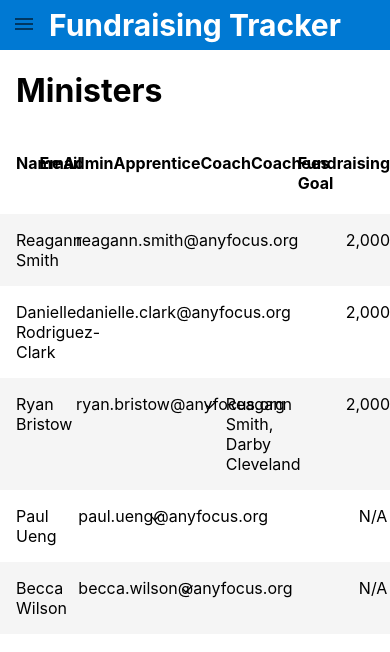
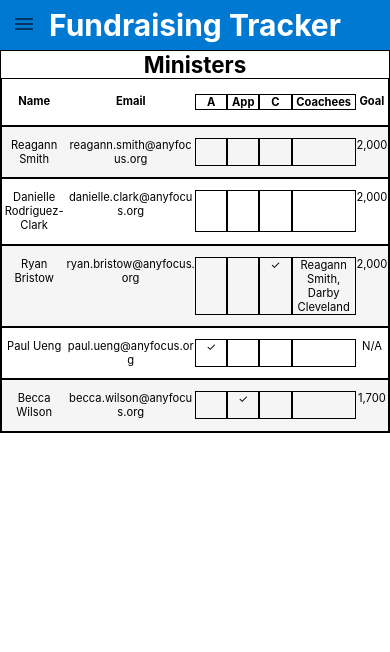
Before and after one commit to matthew-r-clark/drm, a Next.js app: page /ministers in a window 390 px wide. Shown: the top 652 px of the page. Built offline with nearby package versions, Linux system fonts and the light colour scheme.

Commit message:
Finished first draft of mobile and desktop layouts

```diff
--- a/src/pages/ministers.js
+++ b/src/pages/ministers.js
@@ -1,5 +1,6 @@
 import styled from '@emotion/styled';
 import Grid from '../components/utils/Grid';
+import { DesktopOnly, MobileOnly } from '../components/MediaQuery';
 
 const Container = styled.div`
 h1 {
@@ -45,6 +46,53 @@ grid-column: 12 / span 1;
 .dark {
     background: #F5F5F5;
   }
+
+  @media (max-width: 800px){
+    font-size: .7rem;
+    text-align: center;
+    overflow-wrap: break-word;
+    border: 1px solid black;
+    h1{
+      margin: 0;
+    }
+  .columns {
+    margin-left: 0;
+    padding-left: 0;
+    border: 1px solid black;
+  }
+    .name-col {
+      grid-column: 1/span 2;
+    }
+
+    .email-col {
+      grid-column: 3/ span 4;
+    }
+
+    .admin-col {
+grid-column: 7/ span 1;
+border: 1px solid black;
+}
+
+.apprentice-col {
+  grid-column: 8 / span 1;
+  border: 1px solid black;
+}
+
+.coach-col {
+grid-column: 9 / span 1;
+border: 1px solid black;
+
+}
+
+.coachees-col {
+grid-column: 10 / span 2;
+border: 1px solid black;
+}
+
+.goal-col {
+grid-column: 12 / span 1;
+}
+  }
 `;
 
 const ministers = [
@@ -56,7 +104,7 @@ const ministers = [
     isApprentice: false,
     isCoach: false,
     coachees: [],
-    goal: "2,000"
+    goal: '2,000',
 
   },
   {
@@ -67,7 +115,7 @@ const ministers = [
     isApprentice: false,
     isCoach: false,
     coachees: [],
-    goal: "2,000"
+    goal: '2,000',
   },
   {
     id: 3,
@@ -76,28 +124,28 @@ const ministers = [
     isAdmin: false,
     isApprentice: false,
     isCoach: true,
-    coachees: ["Reagann Smith", "Darby Cleveland"],
-    goal: "2,000"
+    coachees: ['Reagann Smith', 'Darby Cleveland'],
+    goal: '2,000',
   },
   {
     id: 4,
-  name: "Paul Ueng",
-  email: "paul.ueng@anyfocus.org",
+    name: 'Paul Ueng',
+    email: 'paul.ueng@anyfocus.org',
     isAdmin: true,
     isApprentice: false,
     isCoach: false,
     coachees: [],
-  goal: null
+    goal: null,
   },
   {
     id: 5,
-  name: "Becca Wilson",
-  email: "becca.wilson@anyfocus.org",
+    name: 'Becca Wilson',
+    email: 'becca.wilson@anyfocus.org',
     isAdmin: false,
     isApprentice: true,
     isCoach: false,
     coachees: [],
-  goal: null
+    goal: '1,700',
   },
 
 ];
@@ -109,26 +157,35 @@ export default function Ministers() {
       <Grid className="columns" cols={12}>
         <h4 className="name-col">Name</h4>
         <h4 className="email-col">Email</h4>
+        <DesktopOnly>
           <h4 className="admin-col">Admin</h4>
           <h4 className="apprentice-col">Apprentice</h4>
           <h4 className="coach-col">Coach</h4>
+        </DesktopOnly>
+        <MobileOnly>
+          <h4 className="admin-col">A</h4>
+          <h4 className="apprentice-col">App</h4>
+          <h4 className="coach-col">C</h4>
+        </MobileOnly>
+
         <h4 className="coachees-col">Coachees</h4>
-        <h4 className="goal-col">Fundraising Goal</h4>
+        <h4 className="goal-col">Goal</h4>
       </Grid>
       {ministers.map((minister) => (
 
         <Grid className={minister.id % 2 ? 'dark columns' : 'columns'} key={minister.id} cols={12}>
           <p className="name-col">{minister.name}</p>
           <p className="email-col">{minister.email}</p>
-          <p className="admin-col">{minister.isAdmin ? <span>&#10003;</span> : ''}</p>
-          <p className="apprentice-col">{minister.isApprentice ? <span>&#10003;</span> : ''}</p>
-          <p className="coach-col">{minister.isCoach ? <span>&#10003;</span> : ''}</p>
+          <p className="admin-col">{minister.isAdmin ? <span>&#10003;</span> : <span />}</p>
+          <p className="apprentice-col">{minister.isApprentice ? <span>&#10003;</span> : <span />}</p>
+          <p className="coach-col">{minister.isCoach ? <span>&#10003;</span> : <span />}</p>
           <p className="coachees-col">{minister.coachees.map((coachee, index) => (
             <span>
               {coachee}{minister.coachees.length > 1 && index !== minister.coachees.length - 1 ? ', ' : ''}
             </span>
-          ))}</p>
-          <p className="goal-col">{minister.goal ? minister.goal :  'N/A'}</p>
+          ))}
+          </p>
+          <p className="goal-col">{minister.goal ? minister.goal : 'N/A'}</p>
         </Grid>
       ))}
     </Container>
```
Lines whose indentation alone changed are shown as unchanged.
